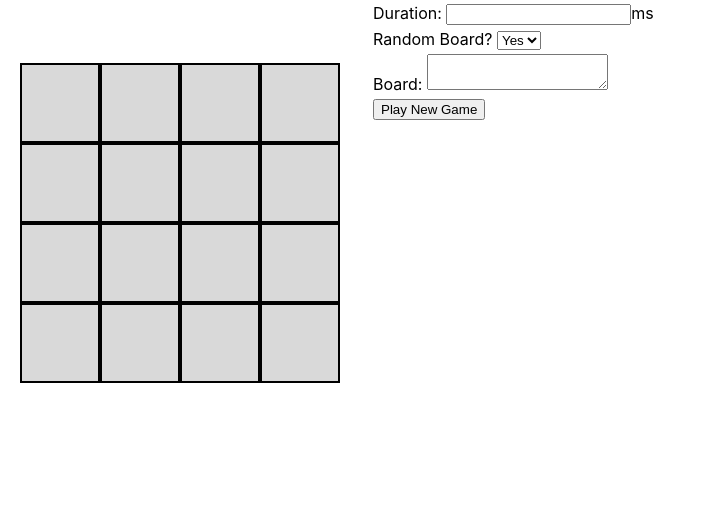
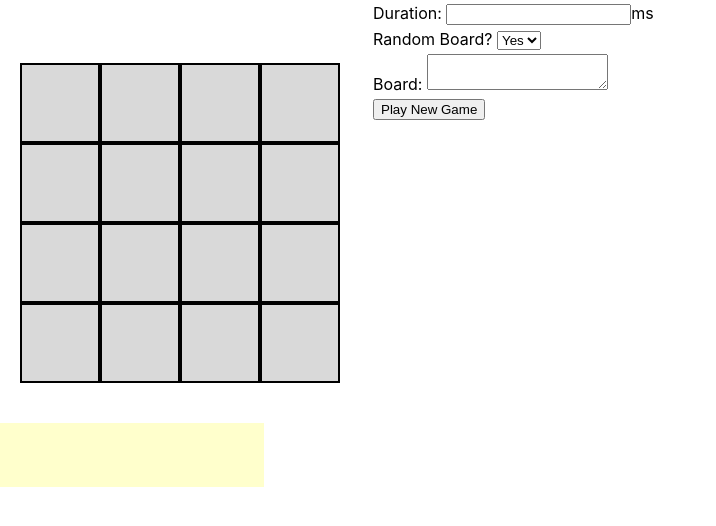
Before and after one commit to duke-alibubu/Boggle_whale, a React (Create React App) app in the folder frontend/: page / in a window 1280 px wide. Shown: the top 526 px of the page, without its empty margins (0-716 px from the left). Built offline with nearby package versions, Linux system fonts and the light colour scheme.

Commit message:
timer box

```diff
--- a/frontend/src/App.css
+++ b/frontend/src/App.css
@@ -51,3 +51,11 @@
  #hidden {
   display: none;
  }
+
+ #timer_box {
+  position: relative;
+  background-color: #FFC;
+  padding: 2rem;
+  text-align: center;
+  max-width: 200px;
+}
--- a/frontend/src/javascript/GameBoard.js
+++ b/frontend/src/javascript/GameBoard.js
@@ -48,7 +48,6 @@ export class GameBoard extends React.Component {
                     </div>
                 </div>
                 <InputTable onChange={this.userSubmit}/>
-                {/* <WorldBoard className={this.state.game_started ? "hidden" : ""} /> */}
                 <WorldBoard duration ={this.state.duration} id={this.state.id} token={this.state.token}/>
             </div>
         );
--- a/frontend/src/javascript/WordBoard.js
+++ b/frontend/src/javascript/WordBoard.js
@@ -47,7 +47,9 @@ export class WorldBoard extends React.Component {
     render(){
         return (
             <div id="word_board">
-                <p>{this.state.duration}</p>
+                <div id="timer_box">
+                    {this.state.duration}
+                </div>
                 <p>{this.state.token}</p>
             </div>
         );
```
